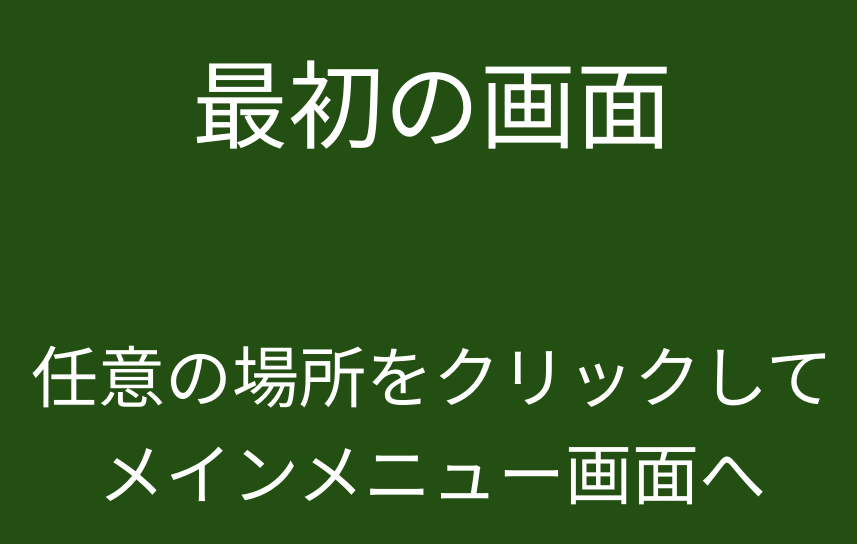
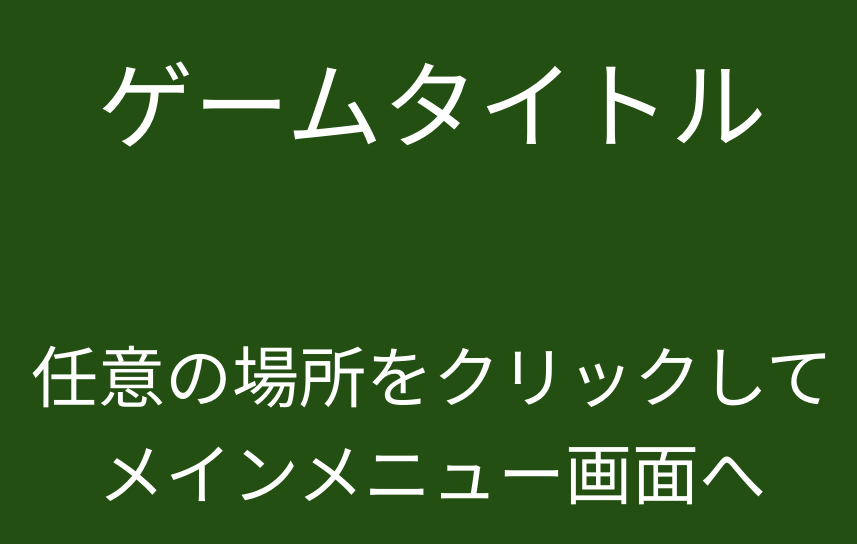
Before and after one commit to regularambition/ReactLearning, a React (Vite) app in the folder my-react-app/: page / in a window 1280 px wide. Shown: the part 126-670 px from the top of the page, without its empty margins (208-1065 px from the left). Built offline with nearby package versions, Linux system fonts and the light colour scheme.

Commit message:
名前変更(FirstScreen -> GameTitleScreen)

```diff
--- a/my-react-app/src/App.tsx
+++ b/my-react-app/src/App.tsx
@@ -1,5 +1,5 @@
 import ScreenLayout from './components/layout/ScreenLayout';
-import FirstScreen from './screens/FirstScreen/FirstScreen';
+import GameTitleScreen from './screens/GameTitleScreen/GameTitleScreen';
 import MainMenuScreen from './screens/MainMenuScreen/MainMenuScreen';
 import { ScreenId } from './types/ScreenId';
 import { useScreenNavigation } from './contexts/ScreenNavigationContext';
@@ -17,7 +17,7 @@ function App() {
       activationLabel={isFirstScreen ? 'メインメニュー画面へ移動' : undefined}
     >
       {isFirstScreen ? (
-        <FirstScreen />
+        <GameTitleScreen />
       ) : (
         <MainMenuScreen screenId={currentScreen} />
       )}
--- a/my-react-app/src/screens/FirstScreen/FirstScreen.tsx
+++ b/my-react-app/src/screens/GameTitleScreen/GameTitleScreen.tsx
@@ -1,9 +1,7 @@
-// import './FirstScreen.css';
-
-function FirstScreen() {
+function GameTitleScreen() {
   return (
     <>
-      <h1>最初の画面</h1>
+      <h1>ゲームタイトル</h1>
       <h2>
         任意の場所をクリックして
         <br />
@@ -13,4 +11,4 @@ function FirstScreen() {
   );
 }
 
-export default FirstScreen;
+export default GameTitleScreen;
```
